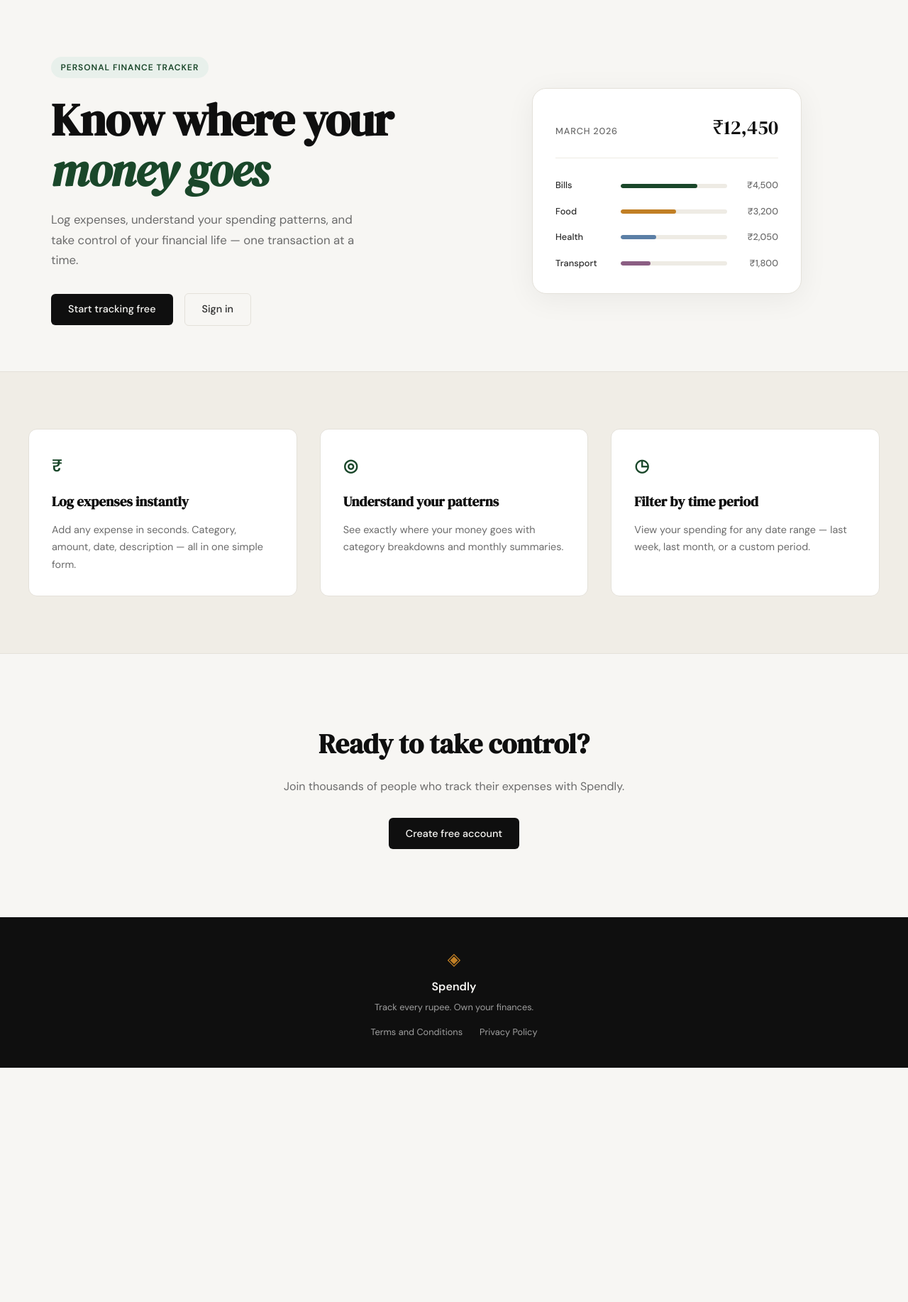
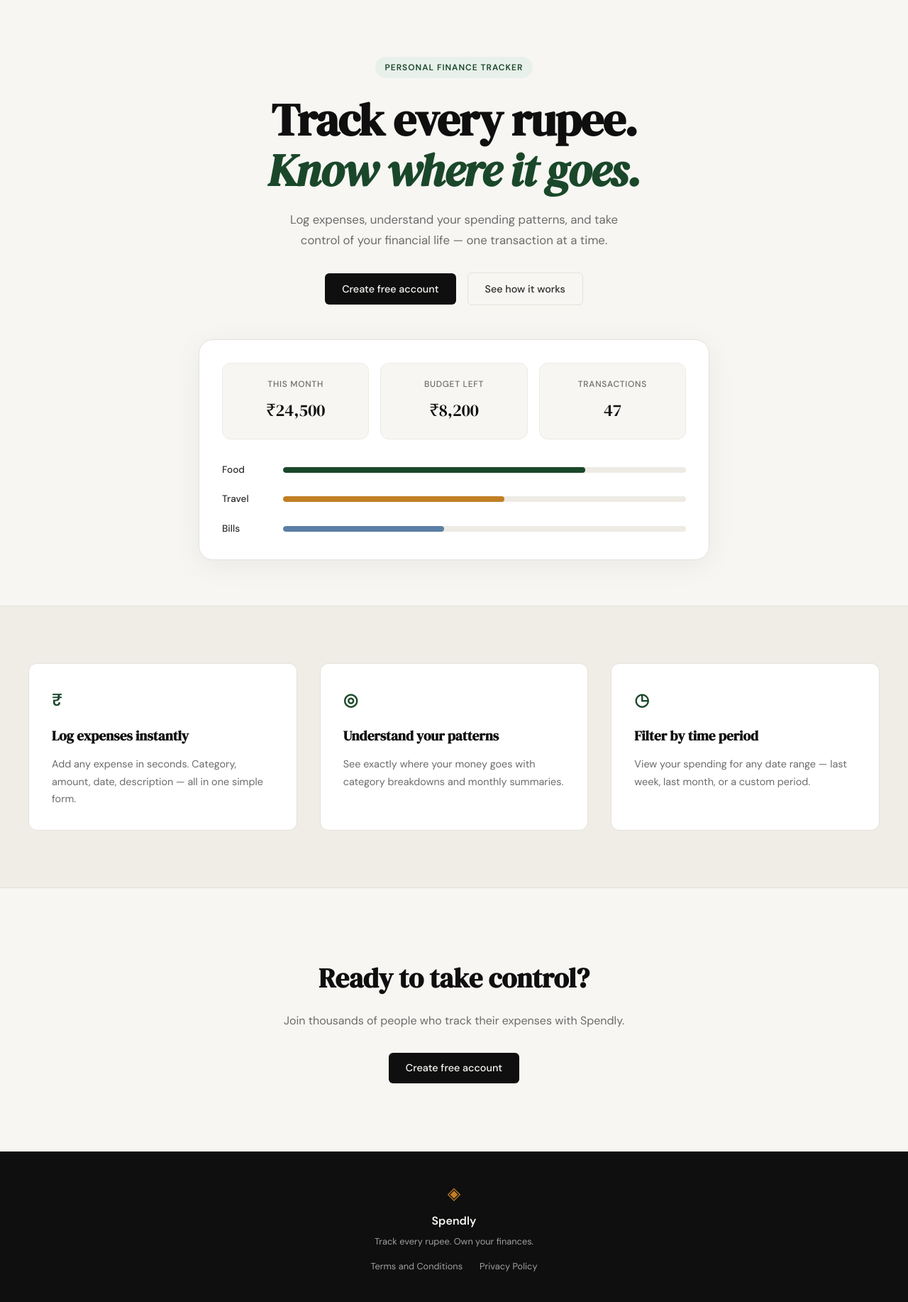
Before and after one commit to Rajugithu/spedly, a Flask app: page / in a window 1280 px wide. Shown: the part 61-1895 px from the top of the page at 71% size. Before the commit the page ends 1565 px from the top, so only its background shows below. Run offline with Flask 3, Linux system fonts and the light colour scheme.

Commit message:
landing: add youtube modal on see how it works click

```diff
--- a/static/css/style.css
+++ b/static/css/style.css
@@ -125,12 +125,15 @@ a { color: inherit; text-decoration: none; }
 
 .hero {
     padding: 5rem 2rem 4rem;
-    display: grid;
-    grid-template-columns: 1fr 1fr;
-    gap: 4rem;
-    align-items: center;
+    text-align: center;
     max-width: var(--max-width);
     margin: 0 auto;
+}
+
+.hero-inner {
+    display: flex;
+    flex-direction: column;
+    align-items: center;
 }
 
 .hero-badge {
@@ -155,105 +158,180 @@ a { color: inherit; text-decoration: none; }
     margin-bottom: 1.25rem;
 }
 
-.hero-title em {
+.hero-title-line-1,
+.hero-title-line-2 {
+    display: block;
+}
+
+.hero-title-line-2 {
+    color: var(--accent);
     font-style: italic;
-    color: var(--accent);
 }
 
 .hero-subtitle {
     font-size: 1.05rem;
     color: var(--ink-muted);
     line-height: 1.7;
-    max-width: 460px;
+    max-width: 520px;
     margin-bottom: 2rem;
 }
 
 .hero-actions {
     display: flex;
     gap: 1rem;
+    justify-content: center;
     align-items: center;
+    margin-bottom: 3rem;
 }
 
 /* ------------------------------------------------------------------ */
-/* Mock card (hero visual)                                             */
+/* Dashboard Preview                                                   */
 /* ------------------------------------------------------------------ */
 
-.hero-visual {
-    display: flex;
-    justify-content: center;
-}
-
-.mock-card {
+.dashboard-preview {
     background: var(--paper-card);
     border: 1px solid var(--border);
     border-radius: var(--radius-lg);
     padding: 2rem;
     width: 100%;
-    max-width: 380px;
+    max-width: 720px;
     box-shadow: 0 8px 40px rgba(0,0,0,0.06);
 }
 
-.mock-card-header {
-    display: flex;
-    justify-content: space-between;
-    align-items: baseline;
-    margin-bottom: 1.75rem;
-    padding-bottom: 1.25rem;
-    border-bottom: 1px solid var(--border-soft);
+.dashboard-stats-row {
+    display: grid;
+    grid-template-columns: repeat(3, 1fr);
+    gap: 1rem;
+    margin-bottom: 2rem;
 }
 
-.mock-label {
-    font-size: 0.8rem;
+.stat-card {
+    background: var(--paper);
+    border-radius: var(--radius-md);
+    padding: 1.25rem;
+    text-align: center;
+    border: 1px solid var(--border-soft);
+}
+
+.stat-label {
+    display: block;
+    font-size: 0.75rem;
     font-weight: 500;
     color: var(--ink-muted);
     text-transform: uppercase;
     letter-spacing: 0.06em;
+    margin-bottom: 0.5rem;
 }
 
-.mock-total {
+.stat-value {
+    display: block;
     font-family: var(--font-display);
-    font-size: 1.75rem;
+    font-size: 1.5rem;
     color: var(--ink);
 }
 
-.mock-bars { display: flex; flex-direction: column; gap: 1rem; }
-
-.mock-bar-row {
-    display: grid;
-    grid-template-columns: 80px 1fr 60px;
-    align-items: center;
-    gap: 0.75rem;
+.dashboard-bars-section {
+    display: flex;
+    flex-direction: column;
+    gap: 1.25rem;
 }
 
-.mock-cat {
-    font-size: 0.8rem;
+.bar-row {
+    display: flex;
+    align-items: center;
+    gap: 1rem;
+}
+
+.bar-label {
+    width: 70px;
+    text-align: left;
+    font-size: 0.85rem;
     font-weight: 500;
     color: var(--ink-soft);
 }
 
-.mock-bar-track {
-    height: 6px;
+.bar-track {
+    flex: 1;
+    height: 8px;
     background: var(--border-soft);
     border-radius: 999px;
     overflow: hidden;
 }
 
-.mock-bar {
+.bar-fill {
     height: 100%;
     background: var(--accent);
     border-radius: 999px;
     transition: width 0.6s ease;
 }
 
-.mock-bar-2 { background: var(--accent-2); }
-.mock-bar-3 { background: #5b7fa6; }
-.mock-bar-4 { background: #8b5e83; }
+.bar-fill-2 { background: var(--accent-2); }
+.bar-fill-3 { background: #5b7fa6; }
 
-.mock-amt {
-    font-size: 0.8rem;
-    font-weight: 500;
+/* ------------------------------------------------------------------ */
+/* Video Modal                                                         */
+/* ------------------------------------------------------------------ */
+
+.modal-overlay {
+    display: none;
+    position: fixed;
+    top: 0;
+    left: 0;
+    right: 0;
+    bottom: 0;
+    background: rgba(0, 0, 0, 0.8);
+    z-index: 1000;
+    align-items: center;
+    justify-content: center;
+    padding: 2rem;
+}
+
+.modal-overlay.active {
+    display: flex;
+}
+
+.modal-content {
+    position: relative;
+    background: var(--paper-card);
+    border-radius: var(--radius-md);
+    padding: 0;
+    max-width: 800px;
+    width: 100%;
+    box-shadow: 0 20px 60px rgba(0, 0, 0, 0.3);
+}
+
+.modal-close {
+    position: absolute;
+    top: -2.5rem;
+    right: 0;
+    background: none;
+    border: none;
+    color: var(--paper);
+    font-size: 2rem;
+    cursor: pointer;
+    line-height: 1;
+    padding: 0.25rem 0.5rem;
+    transition: color 0.2s;
+}
+
+.modal-close:hover {
     color: var(--ink-muted);
-    text-align: right;
+}
+
+.video-container {
+    position: relative;
+    padding-bottom: 56.25%;
+    height: 0;
+    overflow: hidden;
+    border-radius: var(--radius-md);
+}
+
+.video-container iframe {
+    position: absolute;
+    top: 0;
+    left: 0;
+    width: 100%;
+    height: 100%;
 }
 
 /* ------------------------------------------------------------------ */
--- a/templates/landing.html
+++ b/templates/landing.html
@@ -7,59 +7,70 @@
 <section class="hero">
     <div class="hero-inner">
         <div class="hero-badge">Personal Finance Tracker</div>
+
         <h1 class="hero-title">
-            Know where your<br>
-            <em>money goes</em>
+            <span class="hero-title-line-1">Track every rupee.</span>
+            <span class="hero-title-line-2">Know where it goes.</span>
         </h1>
+
         <p class="hero-subtitle">
-            Log expenses, understand your spending patterns,
-            and take control of your financial life —
-            one transaction at a time.
+            Log expenses, understand your spending patterns, and take control of your financial life — one transaction at a time.
         </p>
+
         <div class="hero-actions">
-            <a href="{{ url_for('register') }}" class="btn-primary">Start tracking free</a>
-            <a href="{{ url_for('login') }}" class="btn-ghost">Sign in</a>
+            <a href="{{ url_for('register') }}" class="btn-primary">Create free account</a>
+            <a href="#" class="btn-ghost" data-modal-trigger>See how it works</a>
         </div>
-    </div>
-    <div class="hero-visual">
-        <div class="mock-card">
-            <div class="mock-card-header">
-                <span class="mock-label">March 2026</span>
-                <span class="mock-total">₹12,450</span>
+
+        <div class="dashboard-preview">
+            <div class="dashboard-stats-row">
+                <div class="stat-card">
+                    <span class="stat-label">This month</span>
+                    <span class="stat-value">₹24,500</span>
+                </div>
+                <div class="stat-card">
+                    <span class="stat-label">Budget left</span>
+                    <span class="stat-value">₹8,200</span>
+                </div>
+                <div class="stat-card">
+                    <span class="stat-label">Transactions</span>
+                    <span class="stat-value">47</span>
+                </div>
             </div>
-            <div class="mock-bars">
-                <div class="mock-bar-row">
-                    <span class="mock-cat">Bills</span>
-                    <div class="mock-bar-track">
-                        <div class="mock-bar" style="width: 72%"></div>
+
+            <div class="dashboard-bars-section">
+                <div class="bar-row">
+                    <span class="bar-label">Food</span>
+                    <div class="bar-track">
+                        <div class="bar-fill" style="width: 75%"></div>
                     </div>
-                    <span class="mock-amt">₹4,500</span>
                 </div>
-                <div class="mock-bar-row">
-                    <span class="mock-cat">Food</span>
-                    <div class="mock-bar-track">
-                        <div class="mock-bar mock-bar-2" style="width: 52%"></div>
+                <div class="bar-row">
+                    <span class="bar-label">Travel</span>
+                    <div class="bar-track">
+                        <div class="bar-fill bar-fill-2" style="width: 55%"></div>
                     </div>
-                    <span class="mock-amt">₹3,200</span>
                 </div>
-                <div class="mock-bar-row">
-                    <span class="mock-cat">Health</span>
-                    <div class="mock-bar-track">
-                        <div class="mock-bar mock-bar-3" style="width: 33%"></div>
+                <div class="bar-row">
+                    <span class="bar-label">Bills</span>
+                    <div class="bar-track">
+                        <div class="bar-fill bar-fill-3" style="width: 40%"></div>
                     </div>
-                    <span class="mock-amt">₹2,050</span>
-                </div>
-                <div class="mock-bar-row">
-                    <span class="mock-cat">Transport</span>
-                    <div class="mock-bar-track">
-                        <div class="mock-bar mock-bar-4" style="width: 28%"></div>
-                    </div>
-                    <span class="mock-amt">₹1,800</span>
                 </div>
             </div>
         </div>
     </div>
 </section>
+
+<!-- Video Modal -->
+<div class="modal-overlay" id="videoModal">
+    <div class="modal-content">
+        <button class="modal-close" id="modalClose">&times;</button>
+        <div class="video-container">
+            <iframe id="videoFrame" src="" frameborder="0" allow="accelerometer; autoplay; clipboard-write; encrypted-media; gyroscope; picture-in-picture" allowfullscreen></iframe>
+        </div>
+    </div>
+</div>
 
 <section class="features">
     <div class="features-inner">
```
Also changed, not shown: file.txt (+36 -1 lines), static/js/main.js (+36 -0 lines).
